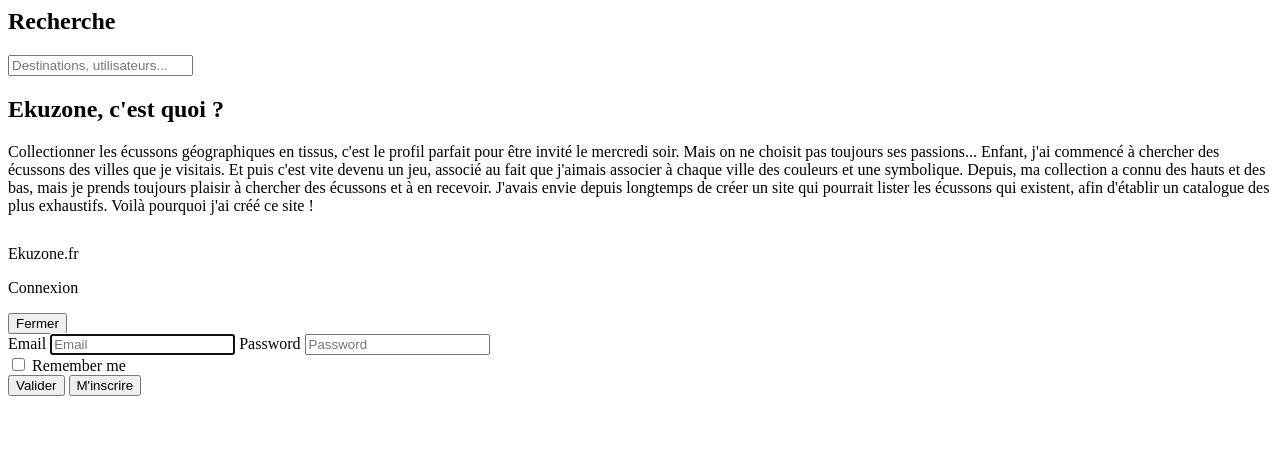
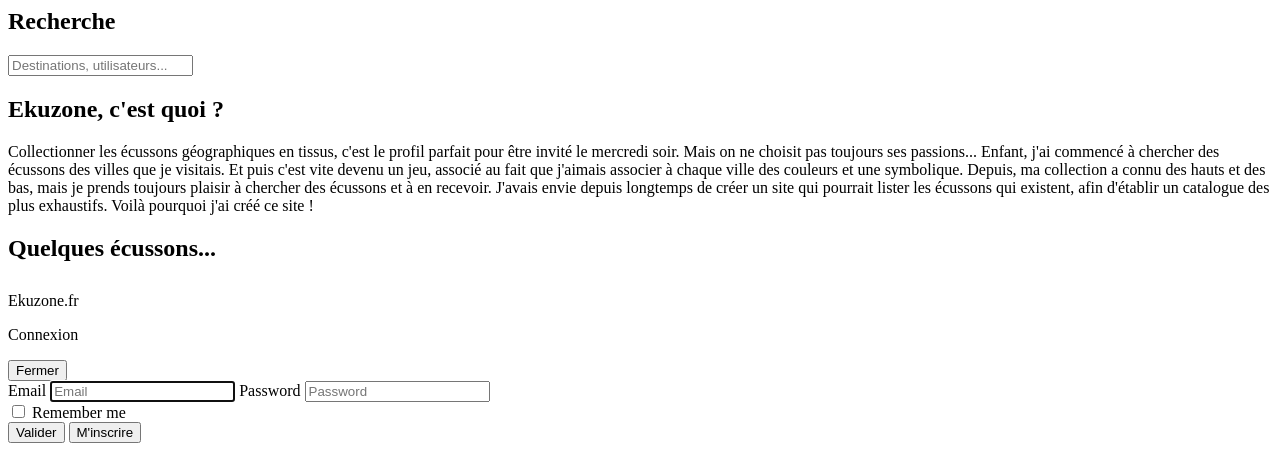
Before and after one commit to mbfcs2/ecussons, a Symfony app: template templates/site/index.html.twig in a window 1280 px wide. Shown: the part 347-800 px from the top of the page. Run offline with Twig, Linux system fonts and the light colour scheme; the template is opened without the code that fills it, so the values that code supplies are empty; some libraries are stand-ins or nearby versions.

Commit message:
Master: index - ajout d'élements random + correction de marges

```diff
--- a/templates/site/index.html.twig
+++ b/templates/site/index.html.twig
@@ -18,16 +18,24 @@
 
 {% block body %}
 
-    <div class="m-l-lg m-r-lg">
+    <div class="m-l-sm m-r-sm">
         <div class="box" id="home_search">
-            <h2 class="has-text-centered title is-3">Recherche</h2>
-
+            <h2 class="has-text-centered title is-size-3 is-size-5-mobile">Recherche</h2>
             <input class="input is-primary typeahead" type="text" placeholder="Destinations, utilisateurs...">
-
         </div>
         <div class="m-t-lg m-b-lg has-text-centered">
-            <h2 class="title is-3">Ekuzone, c'est quoi ?</h2>
-            <span class="is-size-6">Collectionner les écussons géographiques en tissus, c'est le profil parfait pour être invité le mercredi soir. Mais on ne choisit pas toujours ses passions... Enfant, j'ai commencé à chercher des écussons des villes que je visitais. Et puis c'est vite devenu un jeu, associé au fait que j'aimais associer à chaque ville des couleurs et une symbolique. Depuis, ma collection a connu des hauts et des bas, mais je prends toujours plaisir à chercher des écussons et à en recevoir. J'avais envie depuis longtemps de créer un site qui pourrait lister les écussons qui existent, afin d'établir un catalogue des plus exhaustifs. Voilà pourquoi j'ai créé ce site !</span>
+            <h2 class="title is-size-3 is-size-5-mobile">Ekuzone, c'est quoi&nbsp;?</h2>
+            <span class="is-size-6 is-size-8-mobile">Collectionner les écussons géographiques en tissus, c'est le profil parfait pour être invité le mercredi soir. Mais on ne choisit pas toujours ses passions... Enfant, j'ai commencé à chercher des écussons des villes que je visitais. Et puis c'est vite devenu un jeu, associé au fait que j'aimais associer à chaque ville des couleurs et une symbolique. Depuis, ma collection a connu des hauts et des bas, mais je prends toujours plaisir à chercher des écussons et à en recevoir. J'avais envie depuis longtemps de créer un site qui pourrait lister les écussons qui existent, afin d'établir un catalogue des plus exhaustifs. Voilà pourquoi j'ai créé ce site !</span>
+        </div>
+        <div class="box">
+            <h2 class="has-text-centered title is-size-3 is-size-5-mobile">Quelques écussons...</h2>
+            <div class="columns is-multiline">
+                {% for random_item in random_items %}
+                    <div class="column is-half-mobile is-half-tablet is-one-third-desktop is-one-third-widescreen is-one-third-fullhd">
+                        {% include 'site/includes/card.html.twig' with {'item': random_item} %}
+                    </div>
+                {% endfor %}
+            </div>
         </div>
     </div>
 {% endblock %}
```
Also changed, not shown: src/Controller/SiteController.php (+6 -2 lines), src/Service/ItemManager.php (added, +33 -0 lines).
